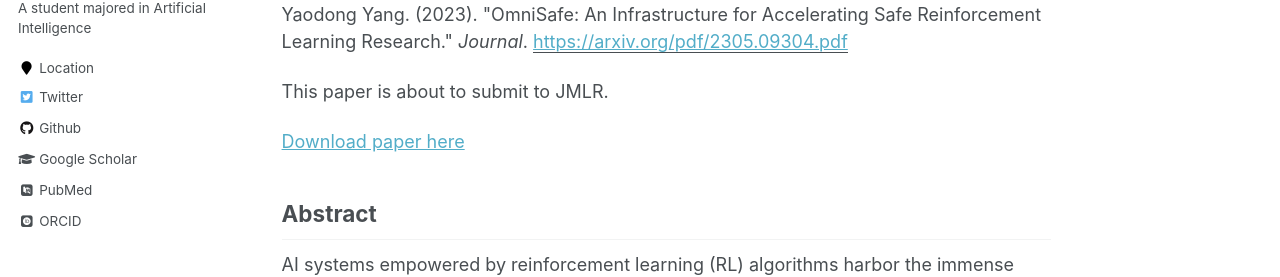
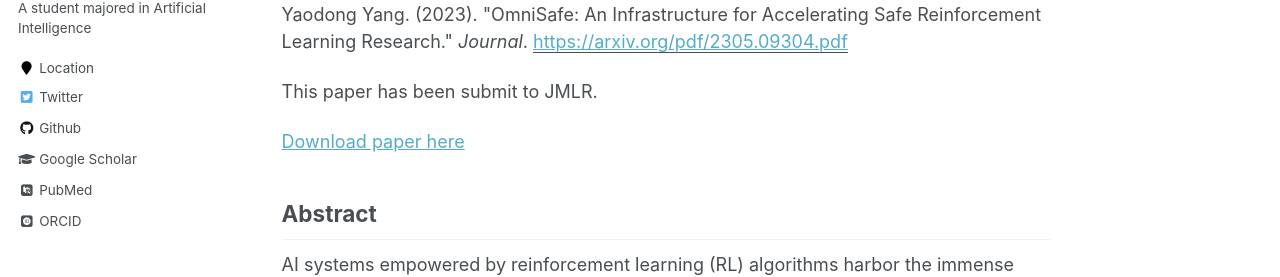
Before and after one commit to Gaiejj/Gaiejj.github.io, a Jekyll site: the page built from _publications/2023-5-17-omnisafe.md, in a window 1280 px wide and 1337 px high. Shown: the part 296-573 px from the top of the window. Built offline with Jekyll 4.4.1, drawn with Linux system fonts in a browser that asks for light colours; some web fonts are replaced.

Commit message:
feat: public jmlr

```diff
--- a/_publications/2023-5-17-omnisafe.md
+++ b/_publications/2023-5-17-omnisafe.md
@@ -8,7 +8,7 @@ venue: 'Arxiv'
 paperurl: 'https://arxiv.org/pdf/2305.09304.pdf'
 citation: 'Jiaming Ji and Jiayi Zhou and Borong Zhang and Juntao Dai and Xuehai Pan and Ruiyang Sun and Weidong Huang and Yiran Geng and Mickel Liu and Yaodong Yang. (2023). &quot;OmniSafe: An Infrastructure for Accelerating Safe Reinforcement Learning Research.&quot; <i>Journal</i>.'
 ---
-This paper is about to submit to JMLR.
+This paper has been submit to JMLR.
 
 [Download paper here](https://arxiv.org/pdf/2305.09304.pdf)
 
```
